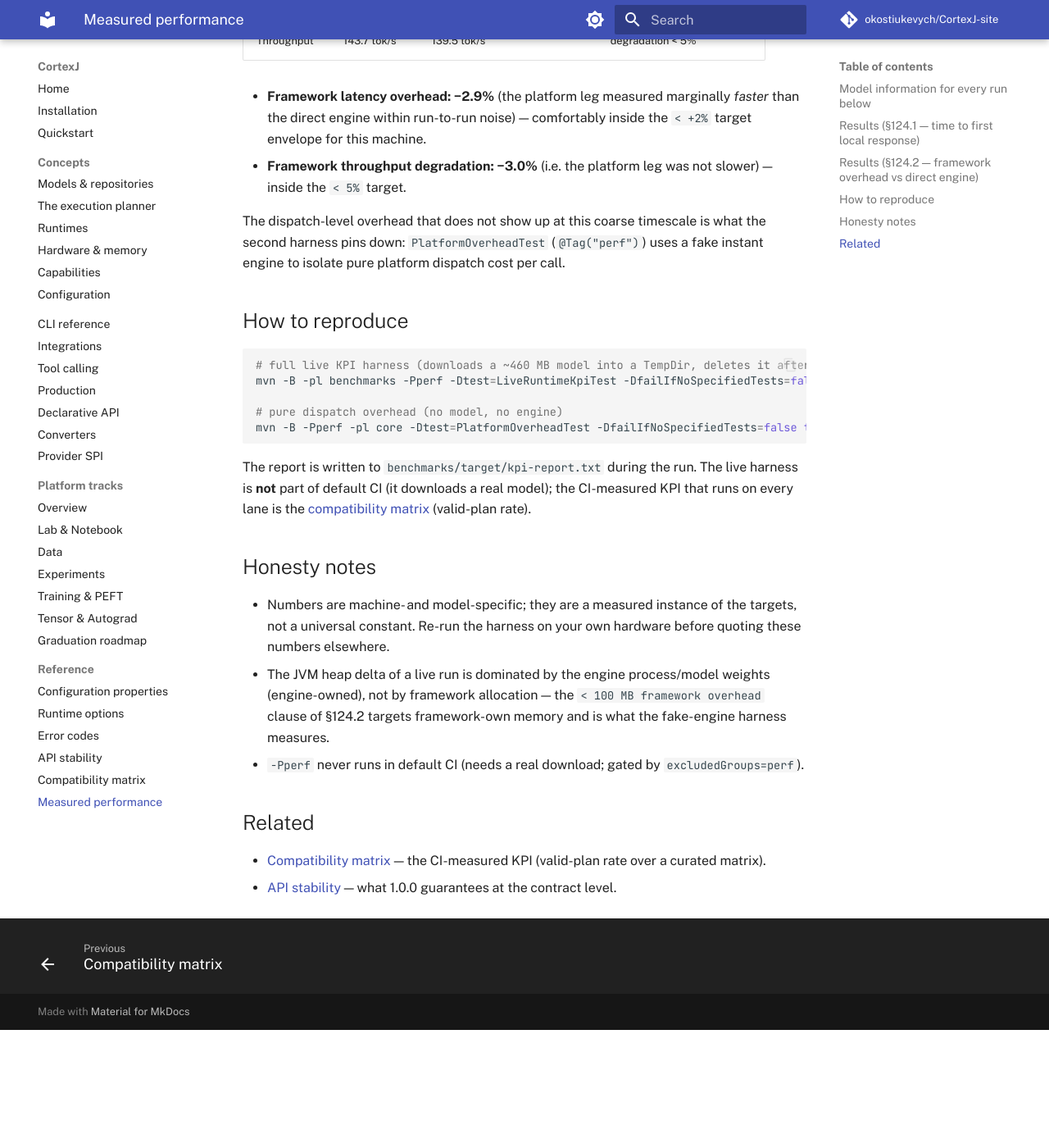
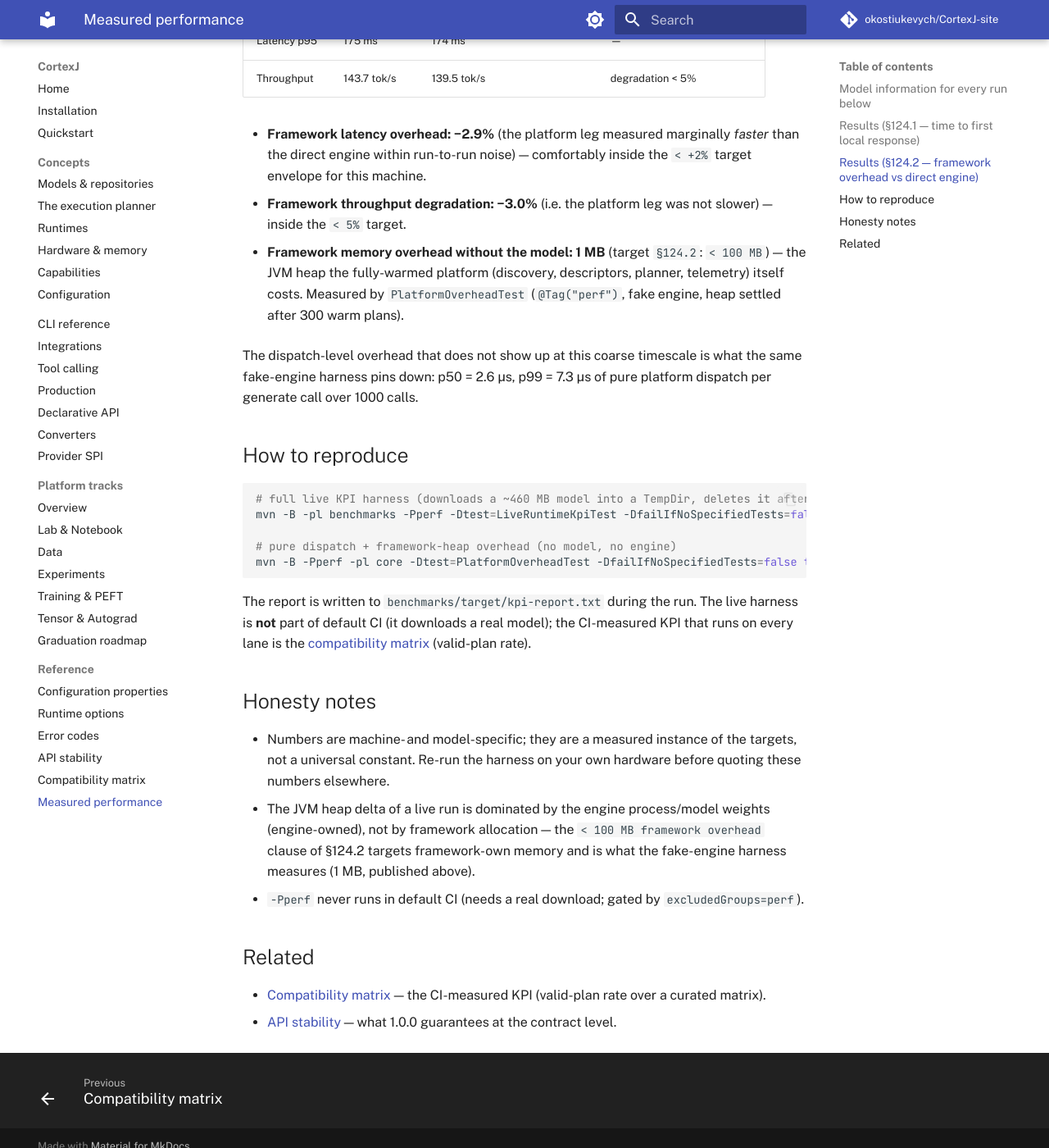
Before and after one commit to okostiukevych/CortexJ-site, an MkDocs documentation site: the page built from site-docs/docs/reference/performance.md, in a window 1280 px wide and 1400 px high, scrolled down 1152 px. Shown: the whole window at 82% size. Built offline with MkDocs 1.6.1 and Material for MkDocs 9.7.7, drawn with Linux system fonts in a browser that asks for light colours; comment, search, counter and statistics services are not loaded; before the commit the page ends 2408 px from its top, so only the background shows below that; some of the changed text lies outside the part shown.

Commit message:
Docs: publish the §124.2 framework-heap measurement (1 MB vs <100 MB target, PlatformOverheadTest)

````diff
--- a/site-docs/docs/reference/performance.md
+++ b/site-docs/docs/reference/performance.md
@@ -14,6 +14,7 @@ measurement contract lives in CI, the hardware-specific numbers live here.
 | Workload | prompt "Once upon a time, in a land far away,", 24 tokens, greedy, seed 42 |
 | Protocol | 20 measured iterations after 3 warmup (per leg) |
 | Machine | macOS arm64 (Apple Silicon), local model, same JVM for both legs |
+| Framework heap (no model) | 1 MB after warm-up (`PlatformOverheadTest`) |
 | Model files | downloaded into a `@TempDir`, **deleted when the run ends** |
 
 ## Results (§124.1 — time to first local response)
@@ -37,9 +38,14 @@ measurement contract lives in CI, the hardware-specific numbers live here.
 - **Framework throughput degradation: −3.0%** (i.e. the platform leg was not
   slower) — inside the `< 5%` target.
 
+- **Framework memory overhead without the model: 1 MB** (target `§124.2`:
+  `< 100 MB`) — the JVM heap the fully-warmed platform (discovery, descriptors,
+  planner, telemetry) itself costs. Measured by `PlatformOverheadTest`
+  (`@Tag("perf")`, fake engine, heap settled after 300 warm plans).
+
 The dispatch-level overhead that does not show up at this coarse timescale is
-what the second harness pins down: `PlatformOverheadTest` (`@Tag("perf")`) uses a
-fake instant engine to isolate pure platform dispatch cost per call.
+what the same fake-engine harness pins down: p50 = 2.6 µs, p99 = 7.3 µs of pure
+platform dispatch per generate call over 1000 calls.
 
 ## How to reproduce
 
@@ -47,7 +53,7 @@ fake instant engine to isolate pure platform dispatch cost per call.
 # full live KPI harness (downloads a ~460 MB model into a TempDir, deletes it after)
 mvn -B -pl benchmarks -Pperf -Dtest=LiveRuntimeKpiTest -DfailIfNoSpecifiedTests=false test
 
-# pure dispatch overhead (no model, no engine)
+# pure dispatch + framework-heap overhead (no model, no engine)
 mvn -B -Pperf -pl core -Dtest=PlatformOverheadTest -DfailIfNoSpecifiedTests=false test
 ```
 
@@ -64,7 +70,7 @@ the CI-measured KPI that runs on every lane is the
 - The JVM heap delta of a live run is dominated by the engine process/model
   weights (engine-owned), not by framework allocation — the `< 100 MB framework
   overhead` clause of §124.2 targets framework-own memory and is what the
-  fake-engine harness measures.
+  fake-engine harness measures (1 MB, published above).
 - `-Pperf` never runs in default CI (needs a real download; gated by
   `excludedGroups=perf`).
 
````
